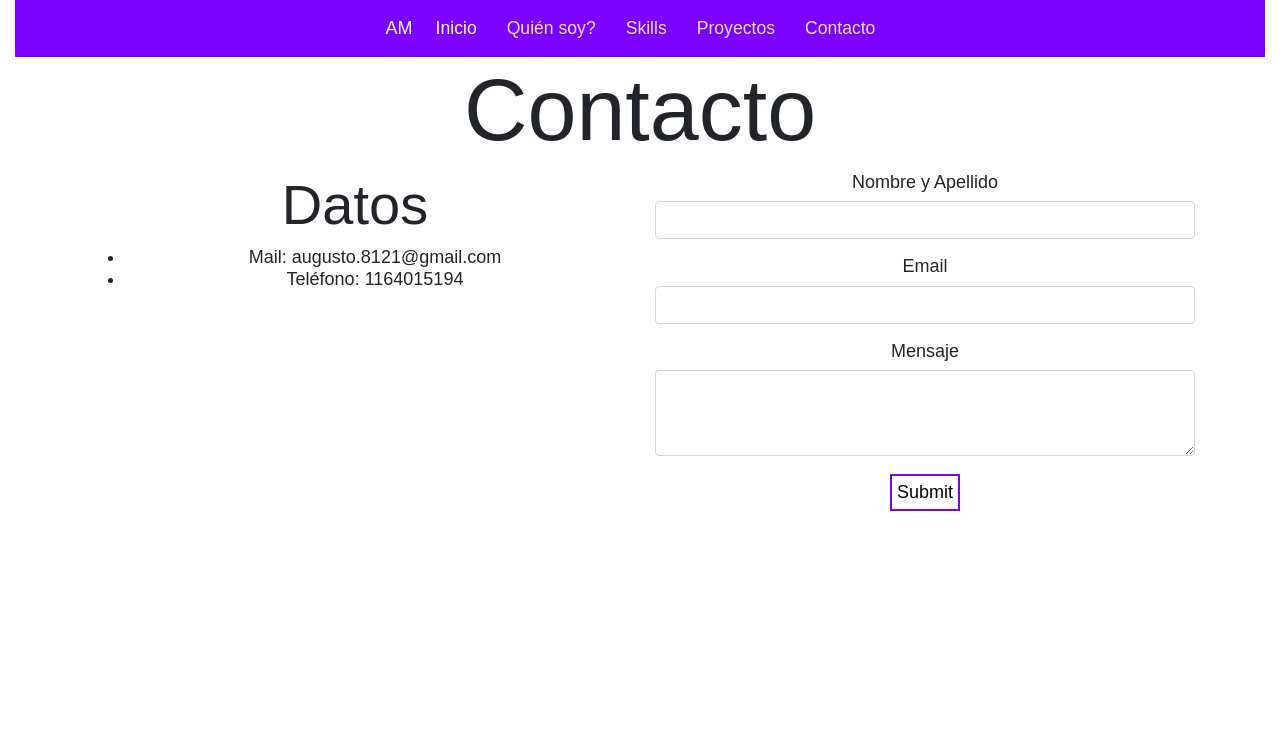
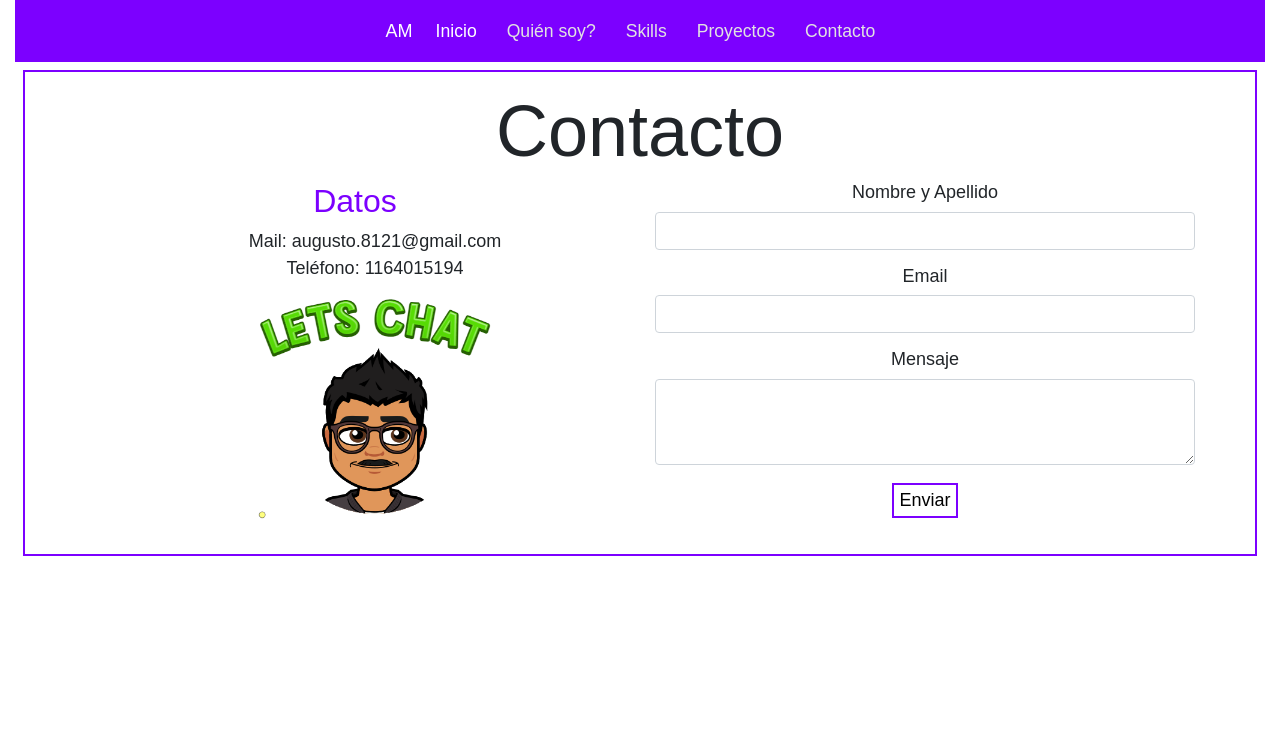
Before and after one commit to augusto1812/coderhouse_desarrolloWeb, a website: page contacto.html in a window 1280 px wide. Shown: the top 738 px of the page. Drawn offline with nearby package versions, Linux system fonts and the light colour scheme.

Commit message:
page contacto bien

```diff
--- a/contacto.html
+++ b/contacto.html
@@ -50,40 +50,33 @@
         </div>
   </header>
     <!-- MAIN SECTION -->
-    <main role="main" class="flex-shrink-0">
+    <main role="main" class="flex-shrink-0 commonBorder">
       <div class="container text-center slideInLeft">
-        <h1 class="display-2">Contacto</h1>
+        <h1 class="display-3">Contacto</h1>
         <div class="row">
           <div class="col-sm">
-            <h4 class="display-4">Datos</h4>
+            <h2>Datos</h2>
             <ul class="listaContacto">
               <li>Mail: augusto.8121@gmail.com</li>
               <li>Teléfono: 1164015194</li>
+              <li><img src="imagenes/letsChat.png" alt="letsChat" class="letsChat"></li>
             </ul>
           </div>
           <div class="col-sm">
             <form>
               <div class="form-group">
                 <label for="nombreYApellido">Nombre y Apellido</label>
-                <input
-                  type="text"
-                  class="form-control"
-                />
+                <input type="text" class="form-control"/>
               </div>
               <div class="form-group">
                 <label for="email">Email</label>
-                <input
-                  type="email"
-                  class="form-control"
-                />
+                <input type="email" class="form-control"/>
               </div>
               <div class="form-group">
                 <label for="mensaje">Mensaje</label>
                 <textarea class="form-control" rows="3"></textarea>
               </div>
-              <button type="submit" class="boton">
-                Submit
-              </button>
+              <button type="submit" class="boton">Enviar</button>
             </form>
           </div>
         </div>
--- a/scss/_contacto.scss
+++ b/scss/_contacto.scss
@@ -0,0 +1,10 @@
+/* CONTACTO */
+
+ul {
+    list-style: none;
+    line-height: 1.5;
+}
+
+.letsChat {
+    max-width: 15rem;
+}
--- a/scss/_generales.scss
+++ b/scss/_generales.scss
@@ -37,7 +37,7 @@ h2 {
 .commonBorder {
   font-size: 18px;
   border: solid 2px $bluePurple;
-  margin: 1rem;
+  margin: 0.5rem;
   padding: 1rem;
   text-align: center;
   line-height: 1.2;
```
Also changed, not shown: css/estilos.css, imagenes/letsChat.png (added).
